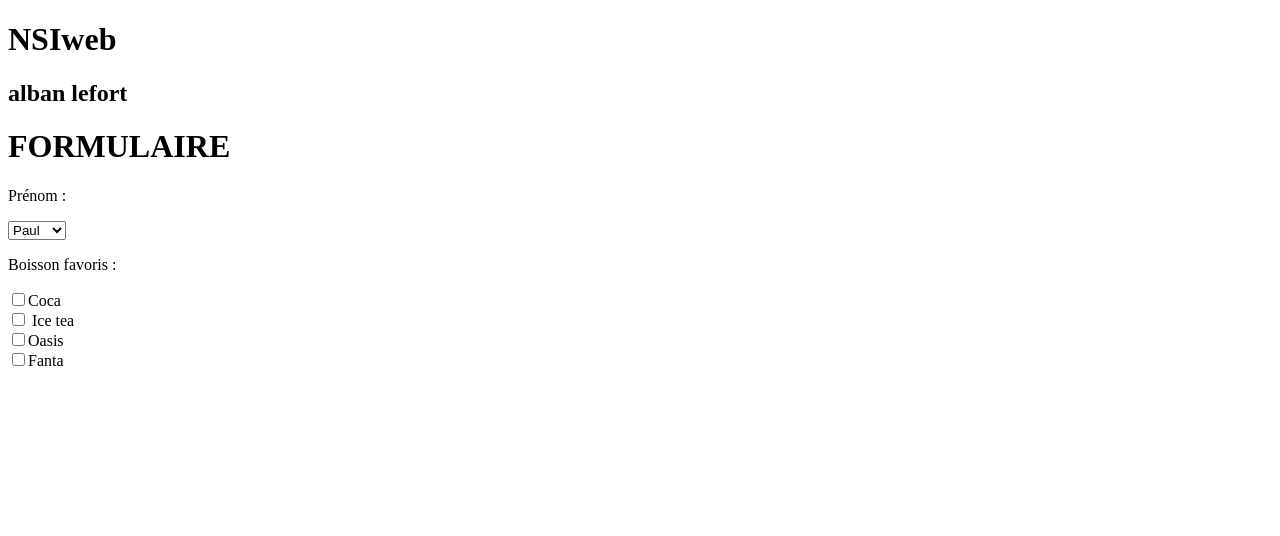
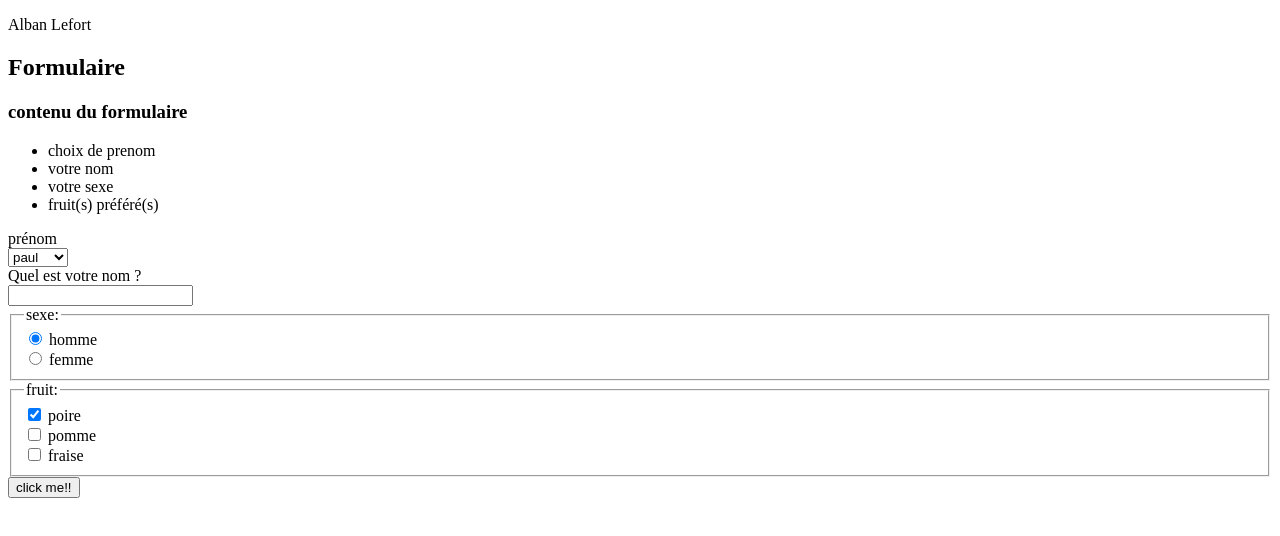
Before and after one commit to albanlf/NSIweb, a plain HTML site: page index.html in a window 1280 px wide. Drawn offline with Linux system fonts and the light colour scheme.

Commit message:
Update index.html

```diff
--- a/index.html
+++ b/index.html
@@ -1,42 +1,90 @@
 <!DOCTYPE html>
-<html lang="en">
+<html>
+<head>
+<meta charset="utf-8">
+<meta name="viewport" content="width=device-width">
+<title>NSIweb</title>
+</head>
+<body>
 
-<head>
-    <meta charset="UTF-8">
-    <meta http-equiv="X-UA-Compatible" content="IE=edge">
-    <meta name="viewport" content="width=device-width, initial-scale=1.0">
-    <title>WEB SITE NSI</title>
-</head>
+<p>Alban Lefort<br>
 
-<body>
-    <h1>NSIweb</h1>
-    <h2>alban lefort</h2>
-    <h1>FORMULAIRE</h1>
-    <form id="result" action="">
-        <label>Prénom :
-                <p>
-                  <select class="prénom" name="prénom">
-                    <option value="Paul" id="prenom">Paul</option>
-                    <option value="Pierre" id="prenom">Pierre</option>
-                  </select>
-                </p>
-        </label>
-      <label>Boisson favoris :
-        <p>
-                  <input type="checkbox" id="boisson" value="coca">Coca <br>
-                  <input type="checkbox" id="boisson" value="ice tea"> Ice tea <br>
-                  <input type="checkbox" id="boisson" value="oasis">Oasis <br>
-                  <input type="checkbox" id="boisson" value="fanta">Fanta <br>
-               </p>
-      </label>
-    <div class="result"></div>
-            </div>
-        </form>
-    <script>
-            console.log(document.getElementById(id="prénom"))
-            console.log(document.getElementById(id="boisson"))
-        </script>
+  <h2>Formulaire</h2>
+  <h3>contenu du formulaire</h3>
+<ul>
+  <li>choix de prenom</li>
+  <li>votre nom</li>
+  <li>votre sexe</li>
+  <li>fruit(s) préféré(s)</li>
+</ul>
+
+<form>
+
+<h>prénom</h>
+<br>
+<SELECT id="prénom" size="1">
+    <OPTION>paul</OPTION>
+    <OPTION>ipierre</OPTION>
+</SELECT>
+<br>
+
+
+<div id="rep">
+<label for ="nom">Quel est votre nom ?<br></label>
+<input type="text" id="nom">
+</div>
+
+  <fieldset>
+    <legend>sexe:</legend>
+
+    <div>
+      <input type="radio" id="homme" name="sexe" value="homme"
+             checked>
+      <label for="homme">homme</label>
+    </div>
+
+    <div>
+      <input type="radio" id="femme" name="sexe" value="femme">
+      <label for="femme">femme</label>
+    </div>
+</fieldset>
+
+
+  <fieldset>
+<legend>fruit:</legend>
+
+<div>
+<input type="checkbox" id="poire" name="poire"
+checked>
+<label for="poire">poire</label>
+</div>
+
+<div>
+<input type="checkbox" id="pomme" name="pomme">
+<label for="pomme">pomme</label>
+</div>
+<div>
+<input type="checkbox" id="fraise" name="fraise">
+<label for="fraise">fraise</label>
+</div>
+</fieldset>
+
+</form>
+<div id="display">
+<button type="button" onclick="increase()">click me!!</button>
+</div>
+
+<script>
+    function increase()
+{
+    var prenom = document.getElementById("prenom").value;
+    document.getElementById('display').innerHTML=prenom;
+}
+  {
+    var boisson = document.getElementById("boisson").value;
+    document.getElementById('display').innerHTML=boisson;
+}
+</script>
 
 </body>
-
 </html>
```
